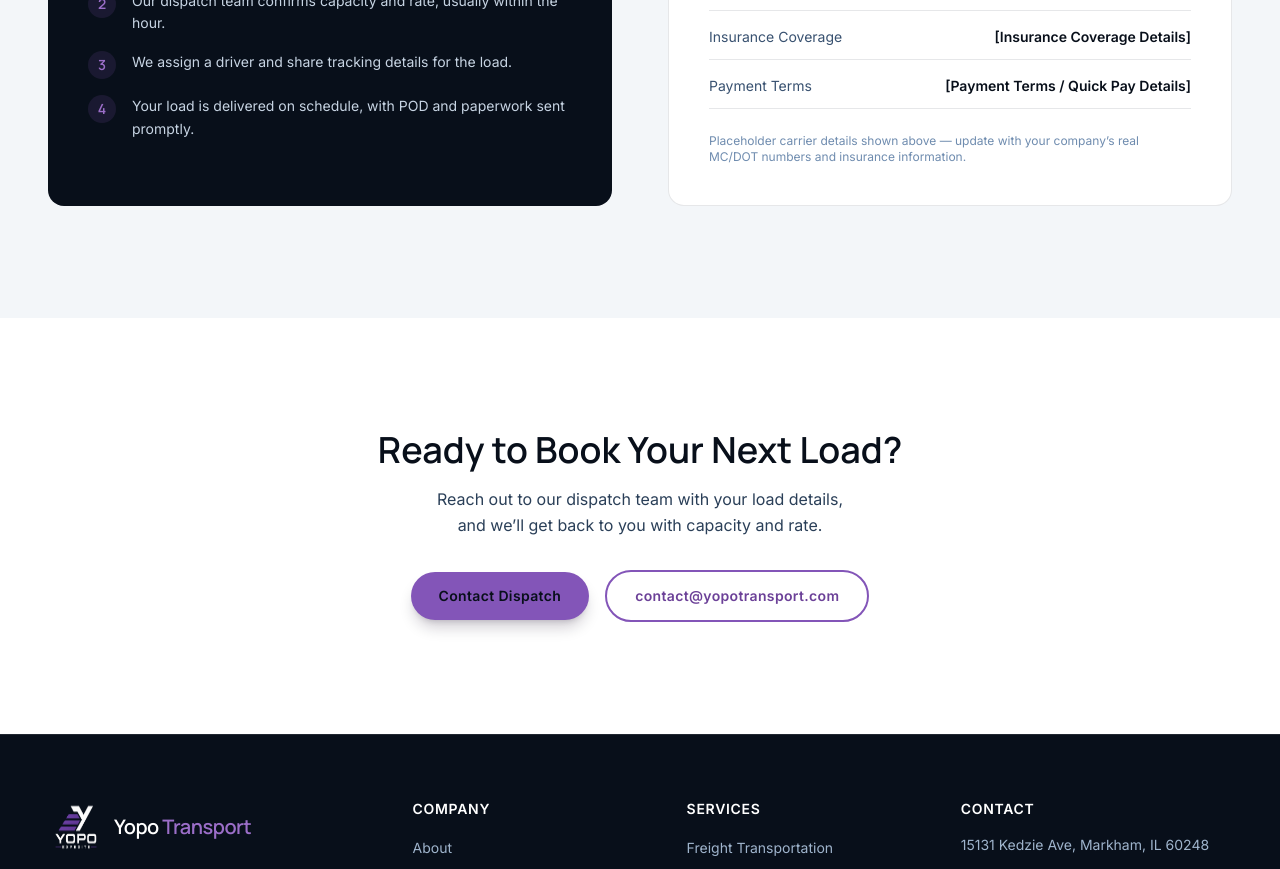
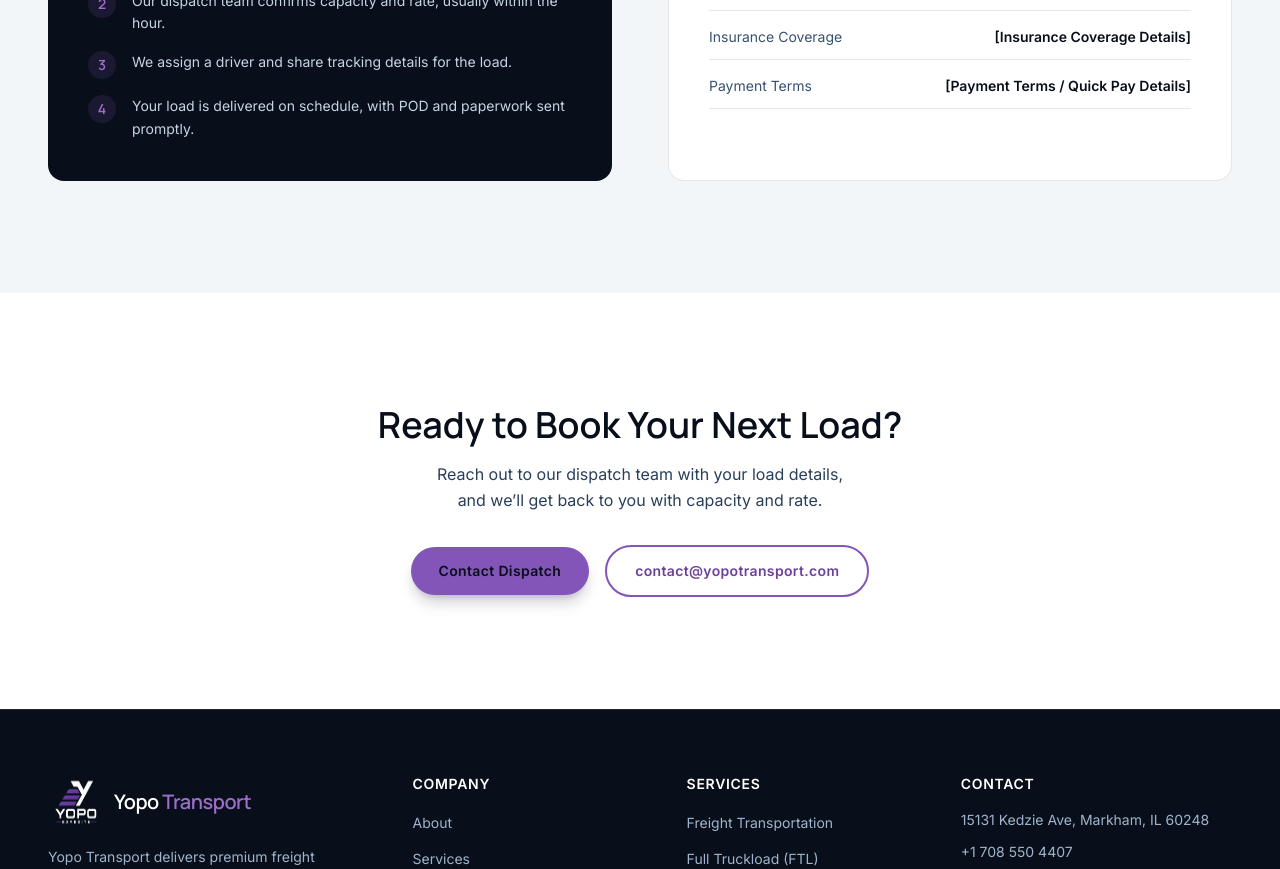
Before and after one commit to denitrajkov/yopo-transport, a Next.js app: page /for-brokers in a window 1280 px wide. Shown: the part 2540-3409 px from the top of the page. Built offline with nearby package versions, Linux system fonts and the light colour scheme.

Commit message:
corrected text

```diff
--- a/src/app/(site)/for-brokers/page.tsx
+++ b/src/app/(site)/for-brokers/page.tsx
@@ -350,10 +350,6 @@ export default function ForBrokersPage() {
                 </div>
               ))}
             </dl>
-            <p className="mt-6 text-xs text-navy-400">
-              Placeholder carrier details shown above — update with your
-              company&rsquo;s real MC/DOT numbers and insurance information.
-            </p>
           </div>
         </div>
       </section>
```
